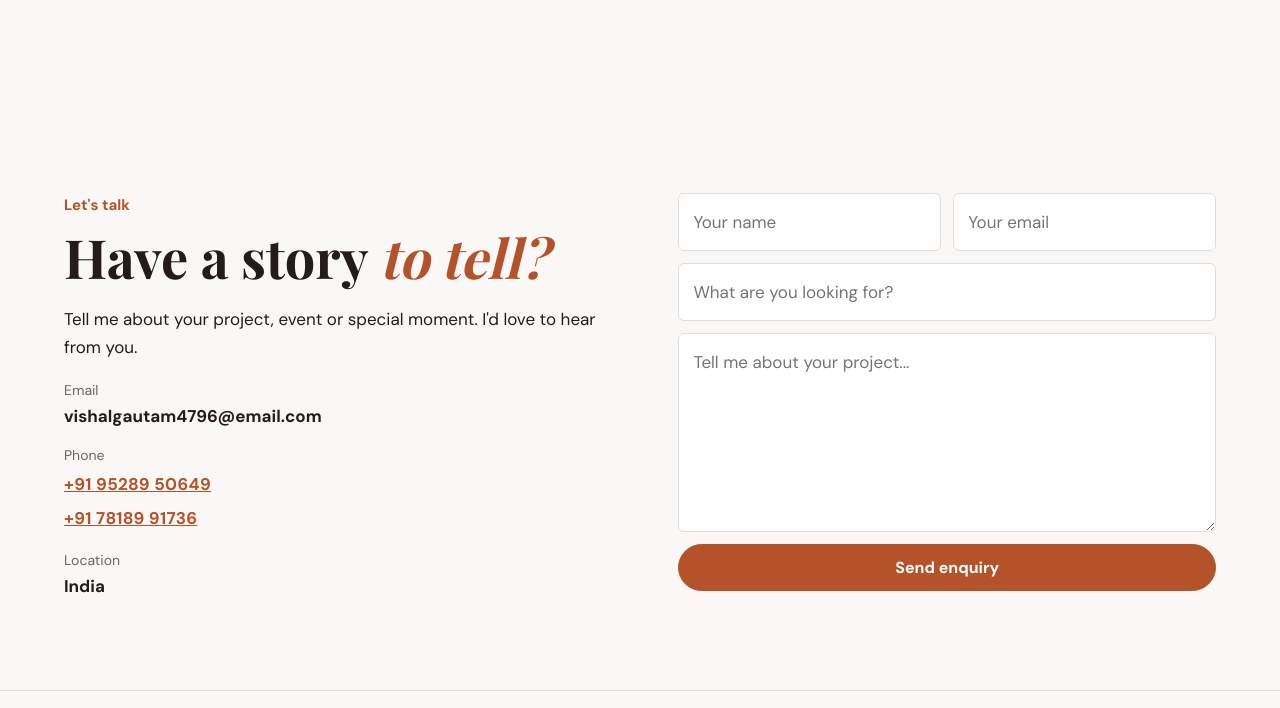
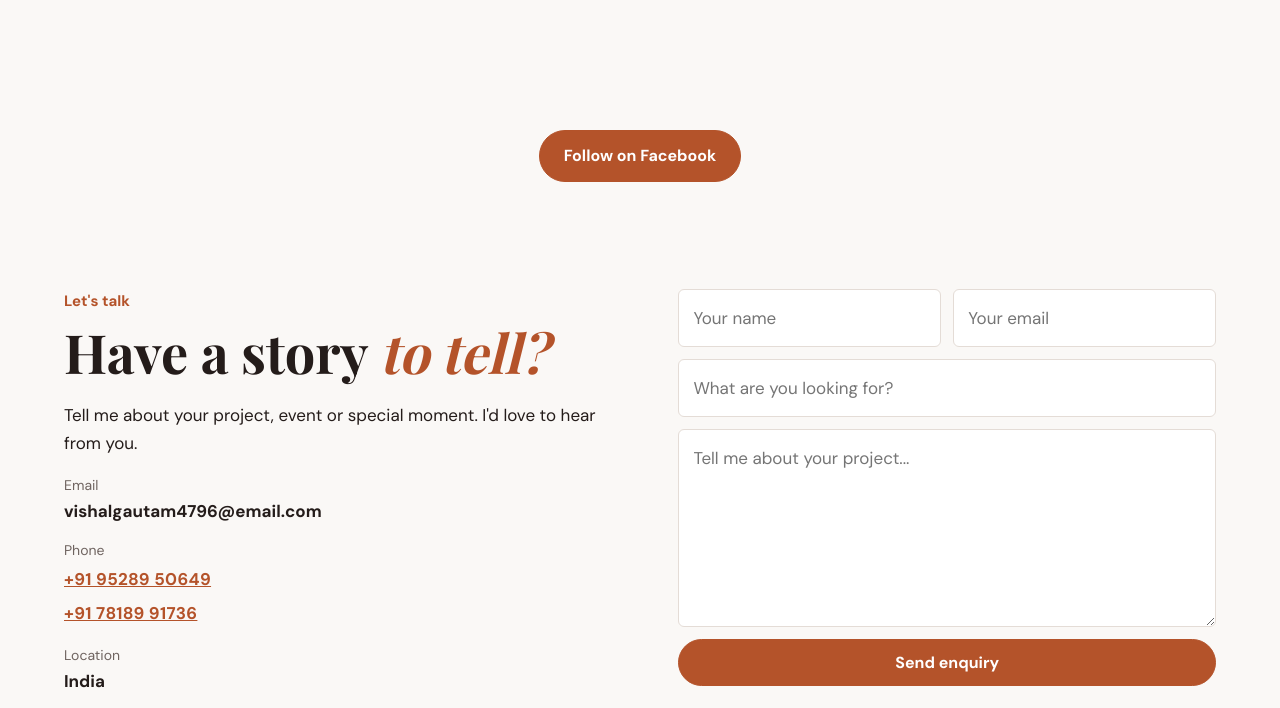
Before and after one commit to balajiphoto/balajiphoto.github.io, a plain HTML site: page index.html in a window 1280 px wide. Shown: the part 4785-5493 px from the top of the page. Drawn offline with nearby package versions, Linux system fonts and the light colour scheme.

Commit message:
Update index.html

```diff
--- a/index.html
+++ b/index.html
@@ -51,6 +51,7 @@
 <div class="section-heading"><p class="eyebrow">Follow the journey</p><h2>On <span>Instagram</span></h2><p><a class="tel" target="_blank" rel="noopener" href="https://www.instagram.com/vishal_photography_and_frame/">@vishal_photography_and_frame</a></p></div>
 <div class="instagram-grid" id="insta"></div>
 <p style="text-align:center;margin-top:26px"><a class="btn primary-btn" target="_blank" rel="noopener" href="https://www.instagram.com/vishal_photography_and_frame/">Follow on Instagram</a></p></section>
+<p style="text-align:center;margin-top:26px"><a class="btn primary-btn" target="_blank" rel="noopener" href="https://facebook.com/vishal_photography_and_frame/">Follow on Facebook</a></p></section>
 
 <section class="section" id="contact"><div class="contact-wrapper">
 <div><p class="eyebrow">Let's talk</p><h2>Have a story <span>to tell?</span></h2>
```
